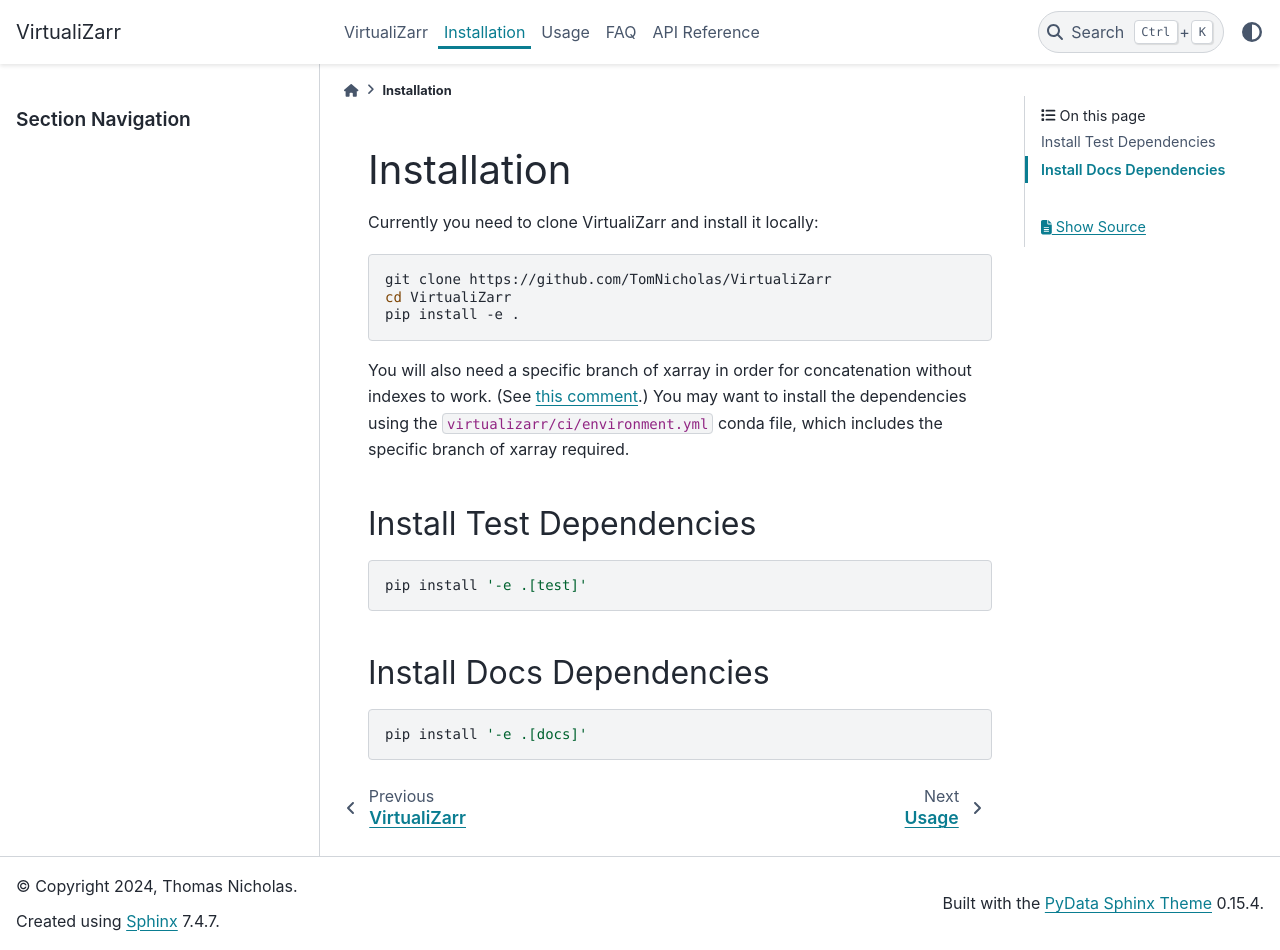
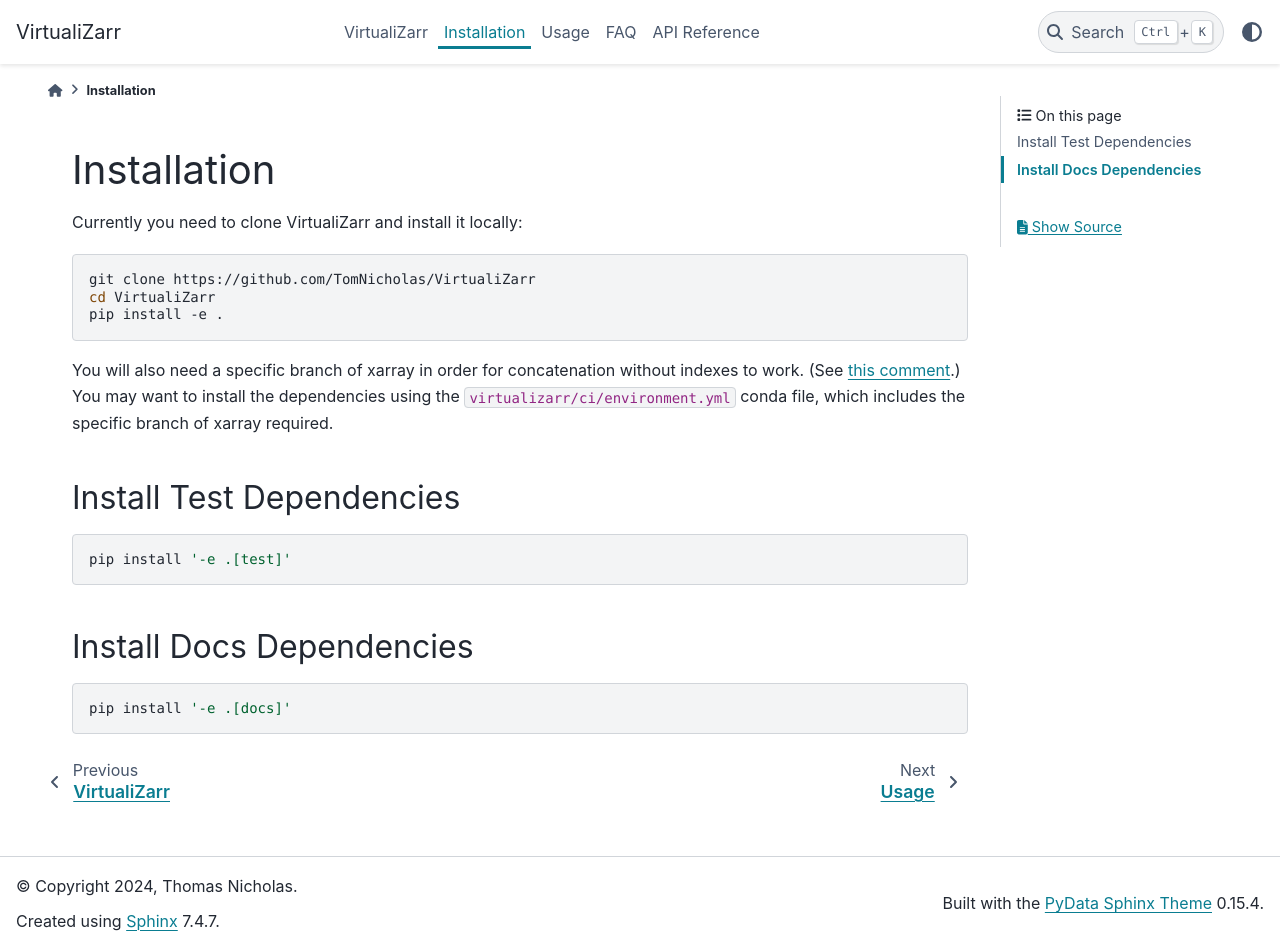
Before and after one commit to zarr-developers/VirtualiZarr, a Sphinx documentation site: the page built from docs/installation.md, in a window 1280 px wide and 950 px high. Built offline with Sphinx 7.4.7 and the PyData theme 0.15.4, drawn with Linux system fonts in a browser that asks for light colours.

Commit message:
successfully remove sidebar using custom css

```diff
--- /dev/null
+++ b/docs/_static/custom.css
@@ -0,0 +1,3 @@
+.bd-sidebar-primary {
+    display: none; !important;
+}
--- a/docs/conf.py
+++ b/docs/conf.py
@@ -61,6 +61,11 @@
 }
 html_title = "VirtualiZarr"
 
+# remove sidebar, see GH issue #82
+html_css_files = [
+    'custom.css',
+]
+
 html_logo = "_static/_future_logo.png"
 
 html_static_path = ["_static"]
```
